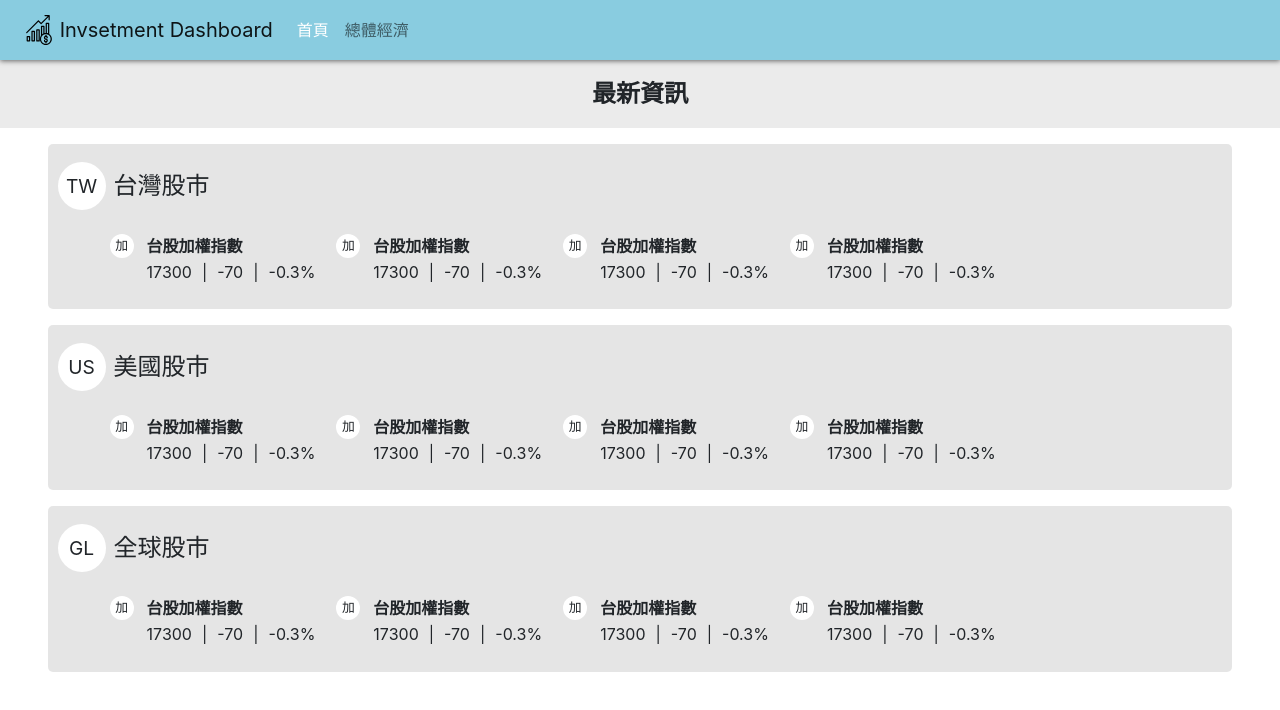
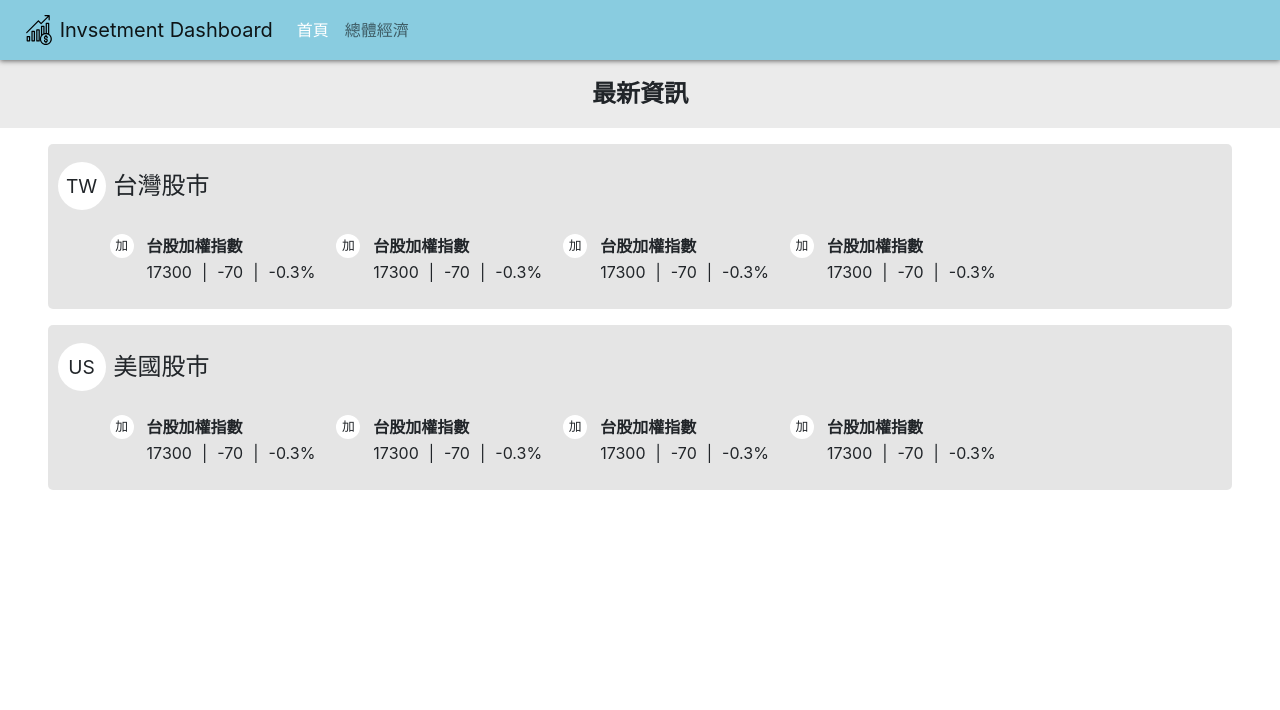
Before and after one commit to black95143/investment-dashboard, a React (Create React App) app: page / in a window 1280 px wide. Shown: the top 710 px of the page. Built offline with nearby package versions, Linux system fonts and the light colour scheme.

Commit message:
remove global stock section

```diff
--- a/src/components/Home/GlobalStock/GlobalStock.js
+++ /dev/null
@@ -1,28 +0,0 @@
-import React from 'react';
-import styles from './GlobalStock.module.css';
-import { Row } from 'react-bootstrap';
-import IndexCloseInfo from '../../../UI/IndexCloseInfo/IndexCloseInfo';
-
-const TaiwanStock = () => {
-  return (
-    <React.Fragment>
-      <div className={styles.frame}>
-        <div className={styles.left_side}>
-          <div className={styles.icon}>GL</div>
-        </div>
-        <div className={styles.right_side}>
-          <p className={styles.title}>全球股市</p>
-          <Row className={styles.bar_group}>
-            <IndexCloseInfo />
-            <IndexCloseInfo />
-            <IndexCloseInfo />
-            <IndexCloseInfo />
-          </Row>
-        </div>
-
-      </div>
-    </React.Fragment>
-  )
-};
-
-export default TaiwanStock;
--- a/src/components/Home/GlobalStock/GlobalStock.module.css
+++ /dev/null
@@ -1,34 +0,0 @@
-.frame {
-  display: flex;
-  background-color: rgb(190, 190, 190, 0.4);
-  border-radius: 5px;
-  margin: 1rem 3rem;
-  padding: 0.1rem;
-}
-
-.left_side {
-  margin: 1rem 0;
-  margin-left: 0.5rem;
-  width: 3rem;
-  height: 3rem;
-}
-
-.icon {
-  line-height: 3rem;
-  min-width: 3rem;
-  text-align: center;
-  border-radius: 50%;
-  background-color: #ffffff;
-  font-size: 1.2rem;
-}
-
-.right_side {
-  margin: 1rem 0;
-  margin-left: 0.5rem;
-}
-
-.title {
-  line-height: 3rem;
-  font-size: 1.5rem;
-  text-align: left;
-}
--- a/src/components/Home/index.js
+++ b/src/components/Home/index.js
@@ -2,7 +2,6 @@ import React from 'react';
 import Title from './Title/Title';
 import TaiwanStock from './TaiwanStock/TaiwanStock';
 import USStock from './USStock/USStock';
-import GlobalStock from './GlobalStock/GlobalStock';
 
 const Home = () => {
   return (
@@ -10,7 +9,6 @@ const Home = () => {
       <Title />
       <TaiwanStock />
       <USStock />
-      <GlobalStock />
     </React.Fragment>
   );
 };
```
